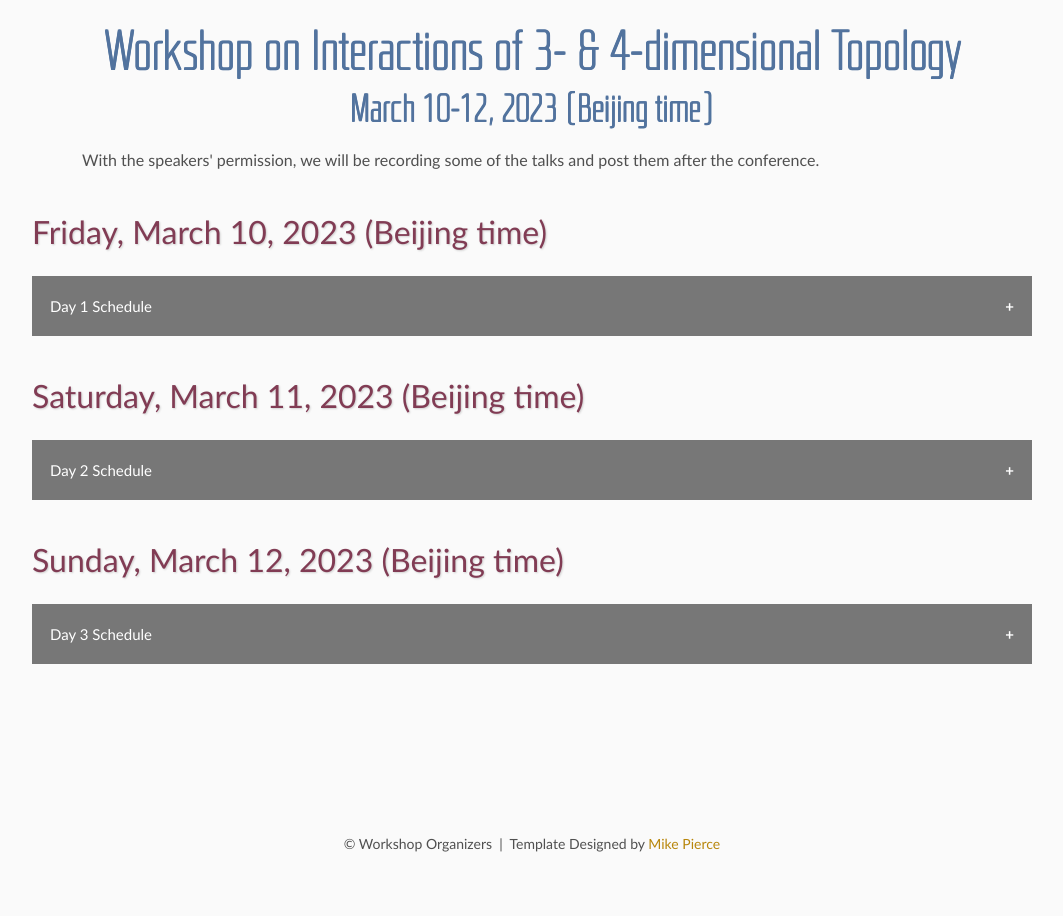
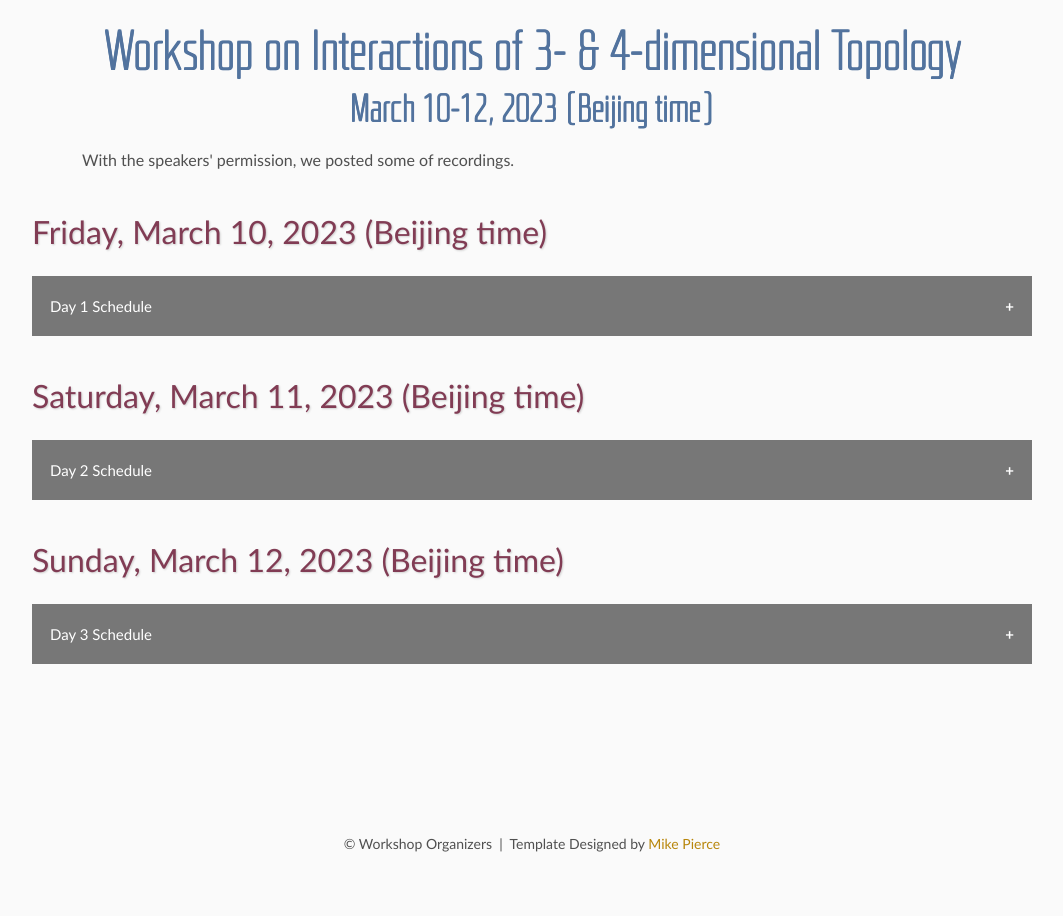
Before and after one commit to Homeomorphy/2023-4D-topology-workshop, a plain HTML site: page program/index.html in a window 1280 px wide. Shown: the whole page, without its empty margins (108-1171 px from the left). Drawn offline with nearby package versions, Linux system fonts and the light colour scheme; some packages are replaced by stand-ins of ours; files that its build step writes are made by us from their sources; a script that the page names is missing.

Commit message:
Update recordings

```diff
--- a/program/index.html
+++ b/program/index.html
@@ -102,7 +102,7 @@
         </tr>
     </table>
 
-<p>With the speakers' permission, we will be recording some of the talks and post them after the conference. </p>
+<p>With the speakers' permission, we posted some of recordings.</p>
 
    <h2>Friday, March 10, 2023 (Beijing time)</h2>
 <button class="collapsible">Day 1 Schedule</button>
```
